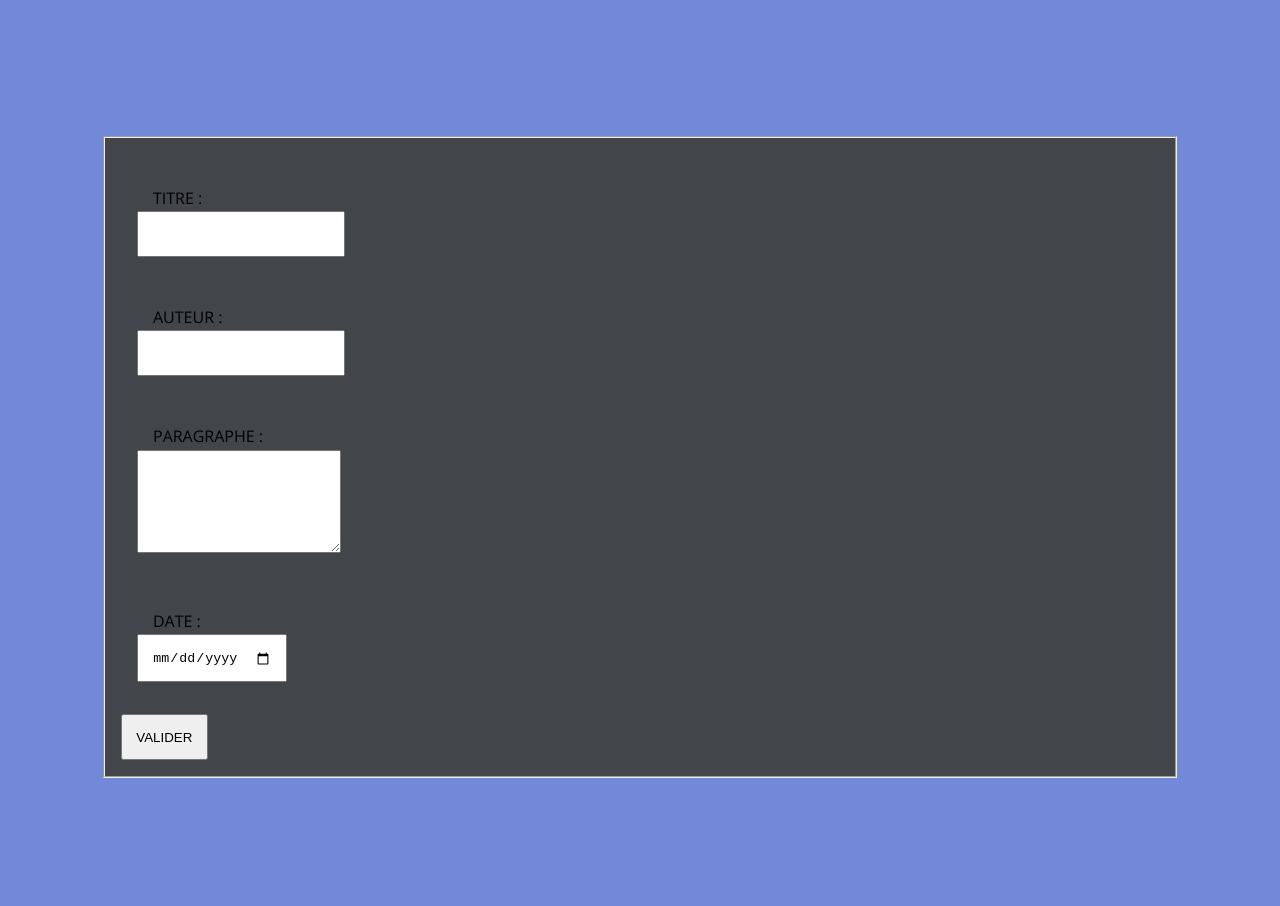
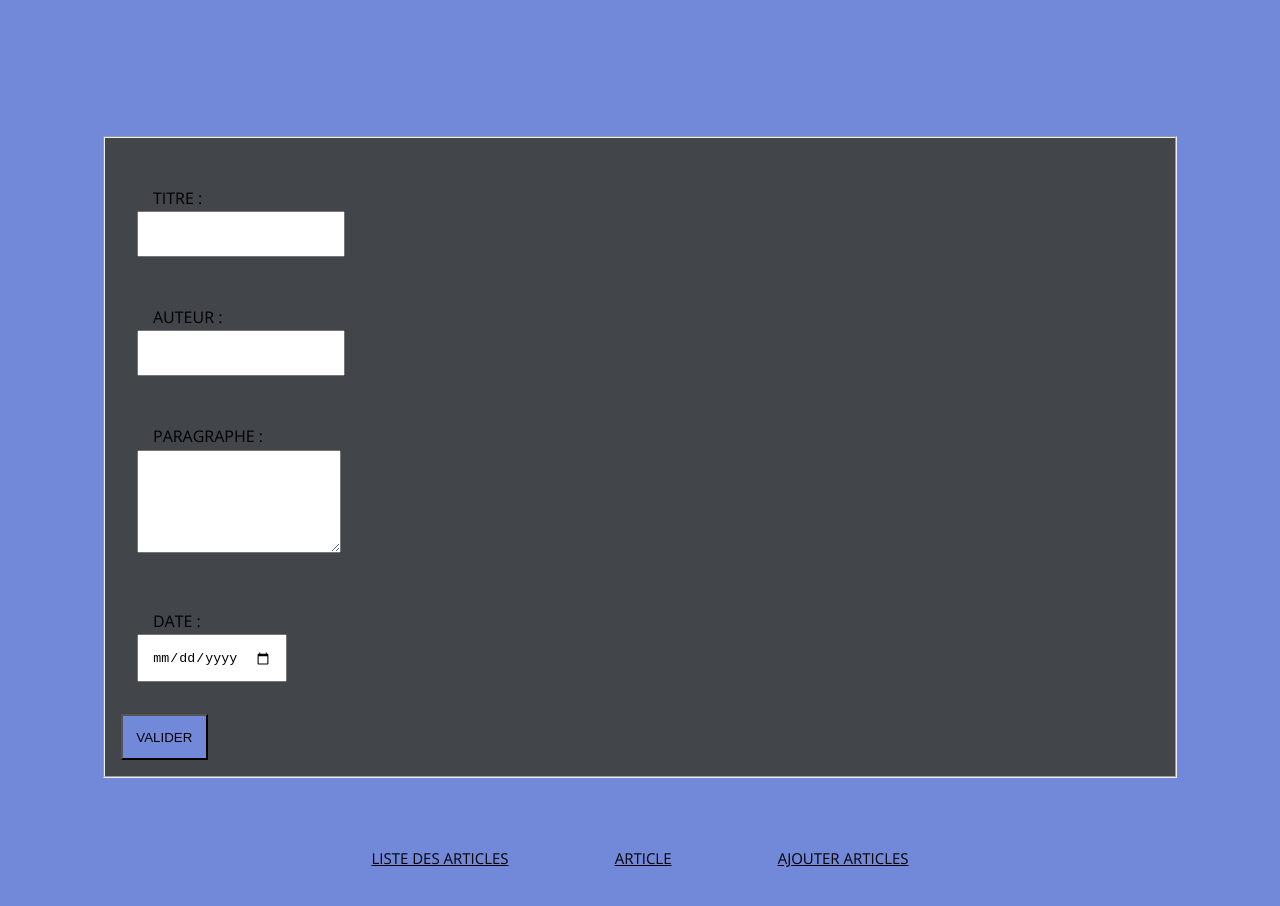
Before and after one commit to MrTrnr/blog4fantastiques, a plain HTML site: page pageformulaireaziza.html in a window 1280 px wide. Shown: the part 196-1102 px from the top of the page. Before the commit the page ends 1030 px from the top, so only its background shows below. Drawn offline with nearby package versions, Linux system fonts and the light colour scheme.

Commit message:
ajout éléments sur css

```diff
--- a/pageformulaireaziza.css
+++ b/pageformulaireaziza.css
@@ -25,3 +25,29 @@ fieldset{
 .H1{
     text-align: center;
 }
+button{
+    background-color:#7289DA ;
+    margin: 0 auto;
+}
+.footer-menu-one{
+    width:100%;
+    height: auto;
+    margin: auto;
+    margin-top:20px;
+}
+.footer-menu-one ul{
+
+    margin:0px;
+    padding:0px;
+    text-align:center;
+}
+.footer-menu-one ul li{
+    display:inline-block;
+    margin: 0px 20px;
+}
+.footer-menu-one ul li a{
+    font-family: open sans;
+    font-size:15px;
+    text-transform:uppercase;
+    color:black;
+}
--- a/pageformulaireaziza.html
+++ b/pageformulaireaziza.html
@@ -34,6 +34,16 @@
               <button>VALIDER</button>
             </fieldset>
           </form>
+      <div class ="footer-menu-one">
+        <ul>
+          <li><a href="#">Liste des articles</a></li>
+          <li><a href="#">Article</a></li>
+          <li><a href="#">Ajouter articles</a></li>
+        </ul>
+
+       </div>
+
+
 
 </body>
 </html>
```
Also changed, not shown: 1 other file.
